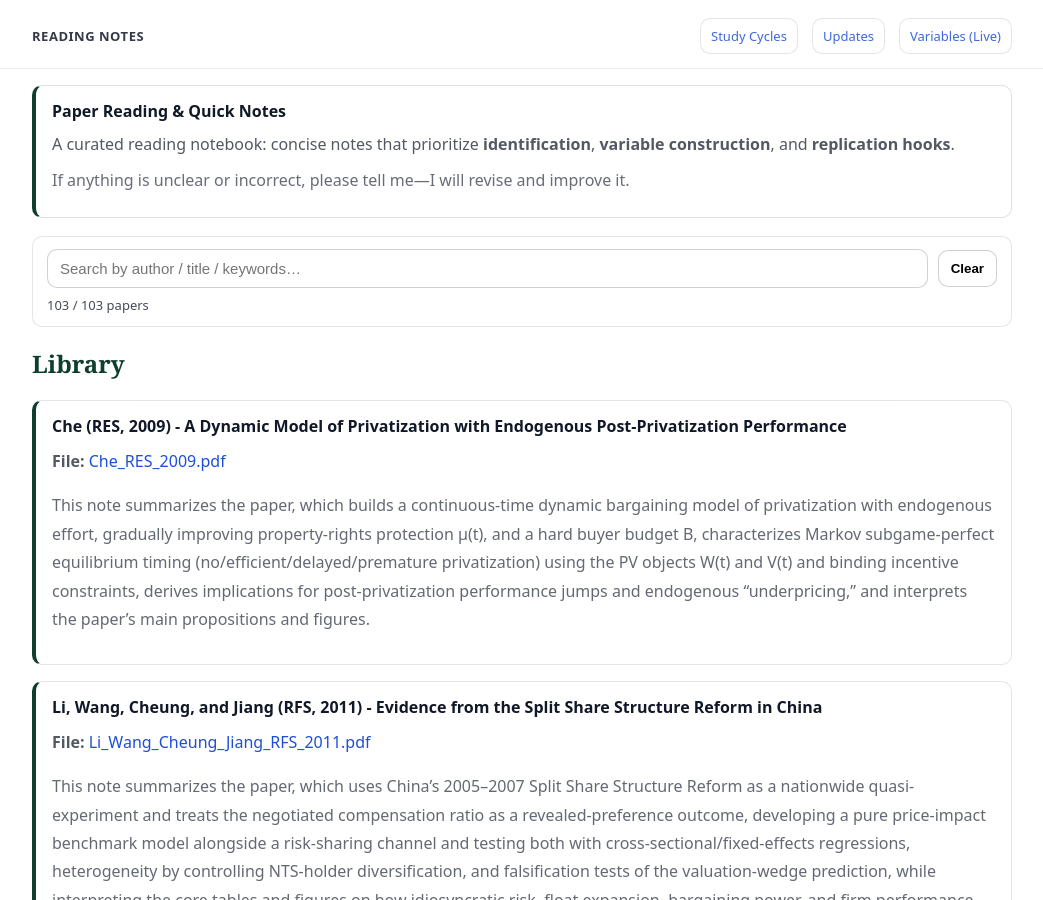
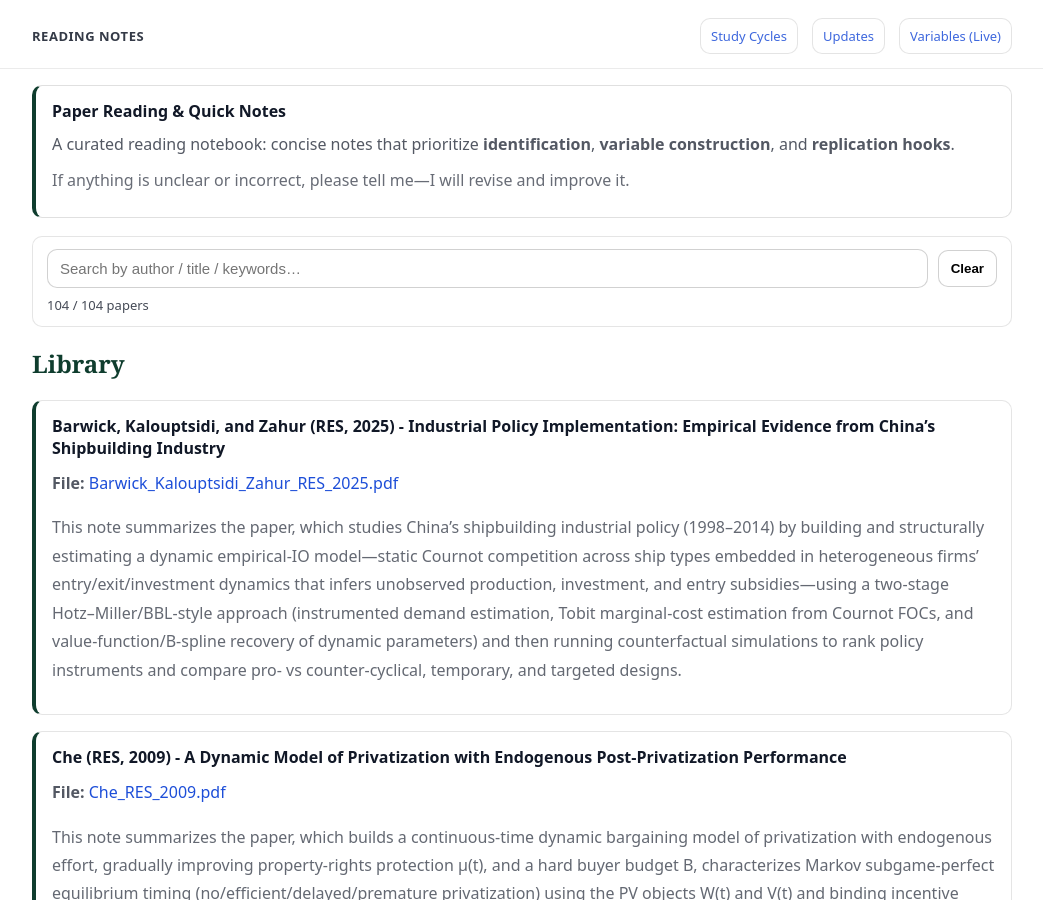
Before and after one commit to yaxinzn/study-archive, a Jekyll site: the page built from reading/index.md, in a window 1280 px wide and 900 px high. Shown: the whole window, without its empty margins (118-1161 px from the left). Built offline with Jekyll 4.4.1, drawn with Linux system fonts in a browser that asks for light colours.

Commit message:
Reading: add/update Barwick_Kalouptsidi_Zahur_RES_2025.pdf

```diff
--- a/_data/reading.yml
+++ b/_data/reading.yml
@@ -1,3 +1,7 @@
+- title: "Barwick, Kalouptsidi, and Zahur (RES, 2025) - Industrial Policy Implementation: Empirical Evidence from China’s Shipbuilding Industry"
+  file: "Barwick_Kalouptsidi_Zahur_RES_2025.pdf"
+  desc: "This note summarizes the paper, which studies China’s shipbuilding industrial policy (1998–2014) by building and structurally estimating a dynamic empirical-IO model—static Cournot competition across ship types embedded in heterogeneous firms’ entry/exit/investment dynamics that infers unobserved production, investment, and entry subsidies—using a two-stage Hotz–Miller/BBL-style approach (instrumented demand estimation, Tobit marginal-cost estimation from Cournot FOCs, and value-function/B-spline recovery of dynamic parameters) and then running counterfactual simulations to rank policy instruments and compare pro- vs counter-cyclical, temporary, and targeted designs."
+
 - title: "Che (RES, 2009) - A Dynamic Model of Privatization with Endogenous Post-Privatization Performance"
   file: "Che_RES_2009.pdf"
   desc: "This note summarizes the paper, which builds a continuous-time dynamic bargaining model of privatization with endogenous effort, gradually improving property-rights protection μ(t), and a hard buyer budget B, characterizes Markov subgame-perfect equilibrium timing (no/efficient/delayed/premature privatization) using the PV objects W(t) and V(t) and binding incentive constraints, derives implications for post-privatization performance jumps and endogenous “underpricing,” and interprets the paper’s main propositions and figures."
```
Also changed, not shown: 1 other file.
